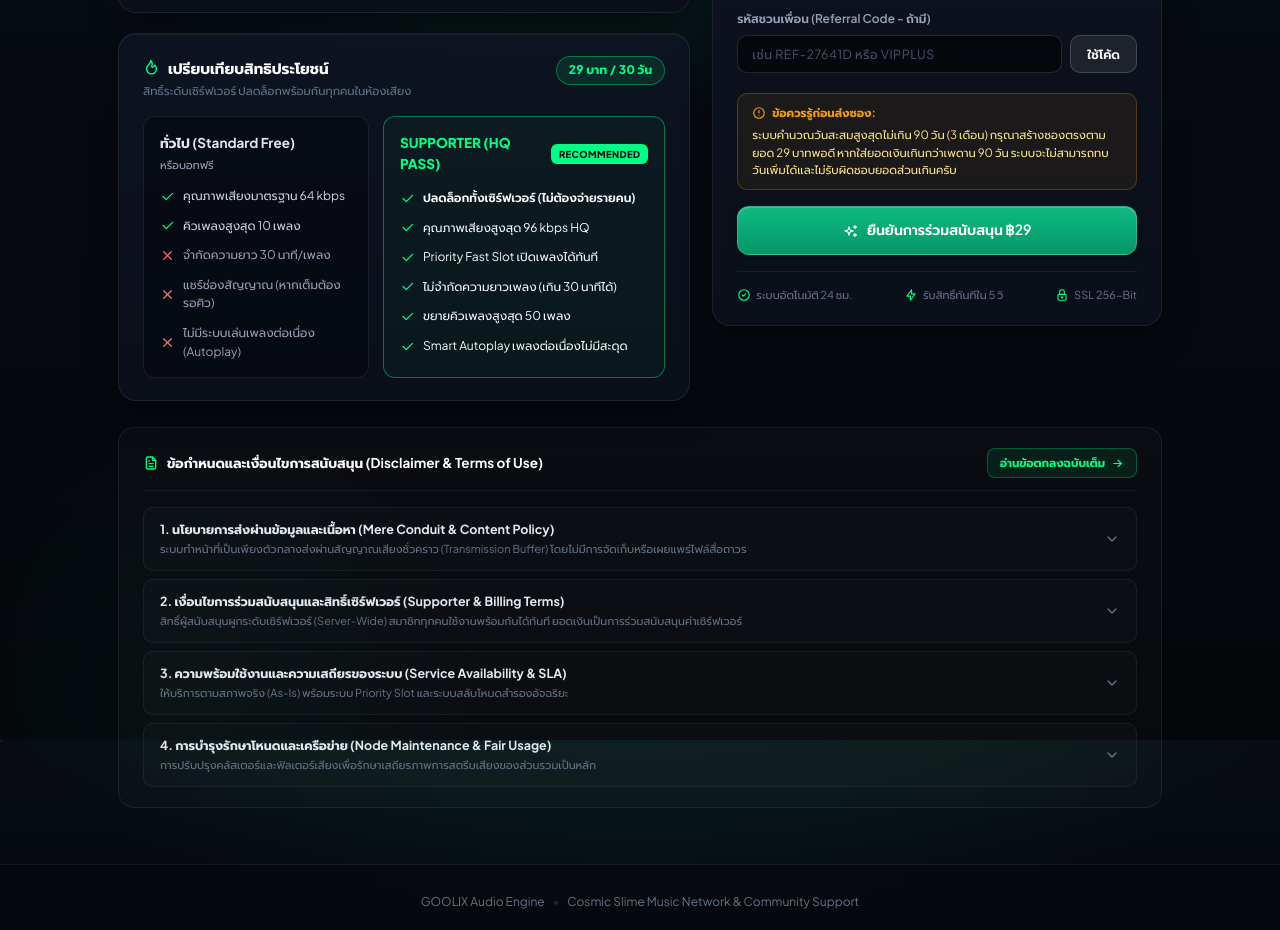
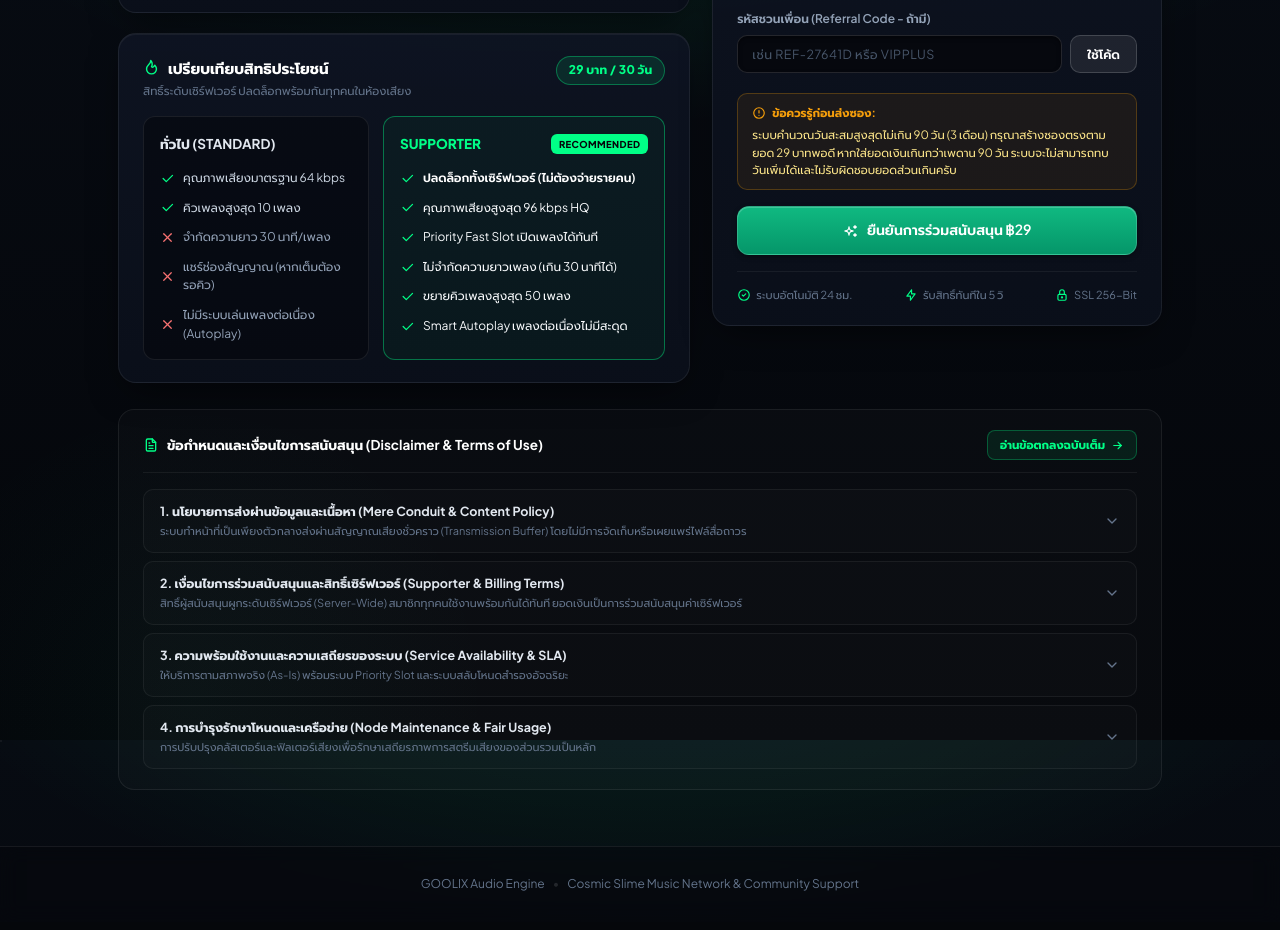
Before and after one commit to Guslaier/BotDis-ETP, a React (Vite) app in the folder frontend/: page / in a window 1280 px wide. Shown: the part 860-1790 px from the top of the page. Built offline with nearby package versions, Linux system fonts and the light colour scheme.

Commit message:
refactor(topup): clean tier headings to STANDARD and SUPPORTER

```diff
--- a/frontend/src/components/TopupView.jsx
+++ b/frontend/src/components/TopupView.jsx
@@ -765,19 +765,16 @@ export default function TopupView({ lang, onToast }) {
             {/* 2-Column Comparison Layout */}
             <div className="benefit-grid-columns">
 
-              {/* Column A: Standard Free */}
+              {/* Column A: Standard */}
               <div style={{
                 background: 'rgba(5, 7, 12, 0.55)',
                 border: '1px solid rgba(255, 255, 255, 0.08)',
                 borderRadius: 12,
                 padding: '16px'
               }}>
-                <div style={{ marginBottom: 14 }}>
+                <div style={{ display: 'flex', alignItems: 'center', minHeight: 22, marginBottom: 14 }}>
                   <div style={{ fontSize: 13.5, fontWeight: 700, color: '#E2E8F0' }}>
-                    {lang === 'th' ? 'ทั่วไป (Standard Free)' : 'Standard Free'}
-                  </div>
-                  <div style={{ fontSize: 11, color: '#94A3B8', marginTop: 2 }}>
-                    {lang === 'th' ? 'หรือบอทฟรี' : 'Baseline Bot'}
+                    {lang === 'th' ? 'ทั่วไป (STANDARD)' : 'STANDARD'}
                   </div>
                 </div>
 
@@ -805,7 +802,7 @@ export default function TopupView({ lang, onToast }) {
                 </div>
               </div>
 
-              {/* Column B: Supporter HQ Pass (Highlighted) */}
+              {/* Column B: Supporter (Highlighted) */}
               <div style={{
                 background: 'rgba(0, 255, 135, 0.04)',
                 border: '1px solid rgba(0, 255, 135, 0.4)',
@@ -813,9 +810,9 @@ export default function TopupView({ lang, onToast }) {
                 padding: '16px',
                 position: 'relative'
               }}>
-                <div style={{ display: 'flex', alignItems: 'center', justifyContent: 'space-between', marginBottom: 14 }}>
+                <div style={{ display: 'flex', alignItems: 'center', justifyContent: 'space-between', minHeight: 22, marginBottom: 14 }}>
                   <div style={{ fontSize: 13.5, fontWeight: 800, color: 'var(--slime-green)' }}>
-                    SUPPORTER (HQ PASS)
+                    SUPPORTER
                   </div>
                   <span style={{
                     fontSize: 9.5,
```
Also changed, not shown: 6 other files (tests, documents, lock files or other folders).
